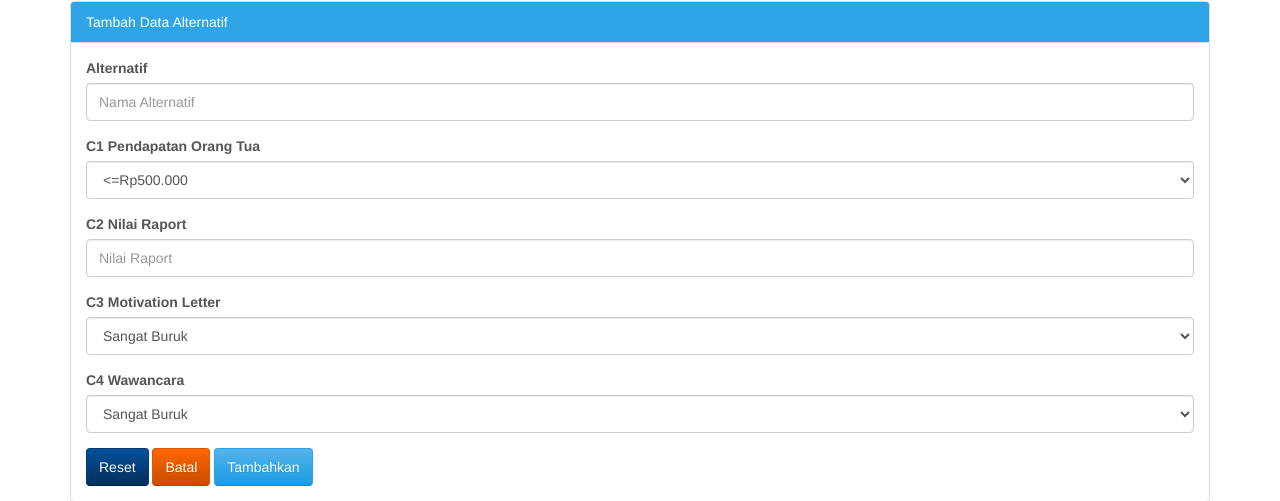
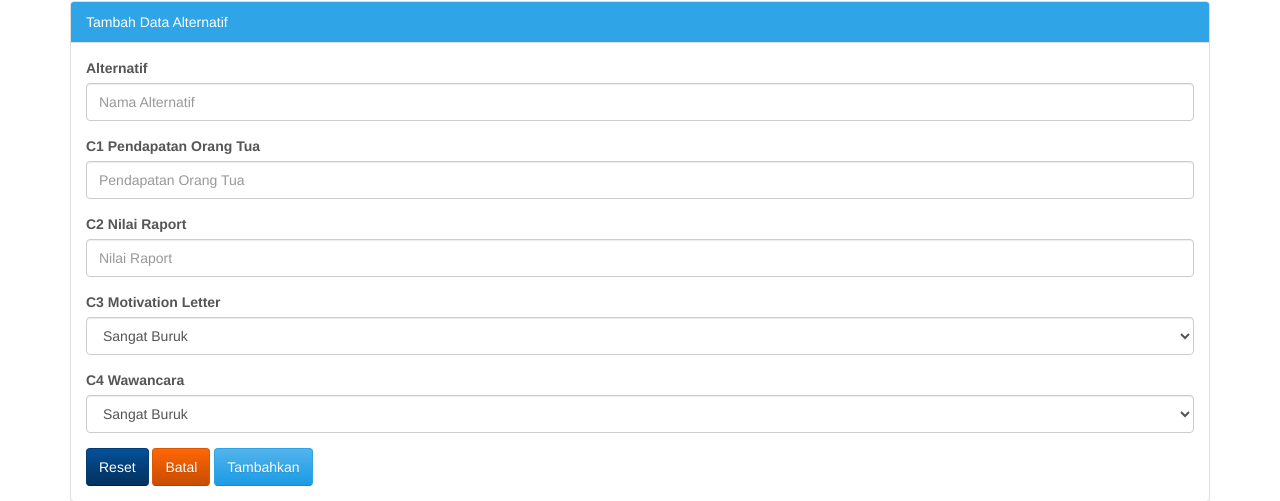
Before and after one commit to ardiy07/sppk_wp_beasiswa, a PHP site: page /add-alternatif.php in a window 1280 px wide. Shown: the part 71-572 px from the top of the page. Run offline with PHP 8.4, Linux system fonts and the light colour scheme; the visitor is signed in with stand-in values (Sample User, id 1); data comes from the database, SQL or seed files in the repository.

Commit message:
Update add-alternatif.php

```diff
--- a/add-alternatif.php
+++ b/add-alternatif.php
@@ -83,17 +83,7 @@ include('configdb.php');
             </div>
             <div class="form-group">
               <label for="k1"><?php echo ucwords($k[0]); ?></label>
-              <select class="form-control" name="k1" id="k1">
-                <option value='20'>
-                  <=Rp500.000 </option>
-                <option value='40'>
-                  <=Rp1.000.000 </option>
-                <option value='60'>
-                  <=Rp1.500.000 </option>
-                <option value='80'>
-                  <=Rp2.000.000 </option>
-                <option value='100'> >=Rp.2.000.000</option>
-              </select>
+              <input name="k1" id="k1" min="10000" class="form-control" placeholder="Pendapatan Orang Tua">
             </div>
             <div class="form-group">
               <label for="k2"><?php echo ucwords($k[1]); ?></label>
@@ -106,7 +96,7 @@ include('configdb.php');
                 <option value='40'>Buruk</option>
                 <option value='60'>Sedang</option>
                 <option value='80'>Baik</option>
-                <option value='100'> >Sangat Baik</option>
+                <option value='100'>Sangat Baik</option>
               </select>
             </div>
             <div class="form-group">
@@ -116,7 +106,7 @@ include('configdb.php');
                 <option value='40'>Buruk</option>
                 <option value='60'>Sedang</option>
                 <option value='80'>Baik</option>
-                <option value='100'> >Sangat Baik</option>
+                <option value='100'>Sangat Baik</option>
               </select>
             </div>
           </div><!-- /.box-body -->
```
